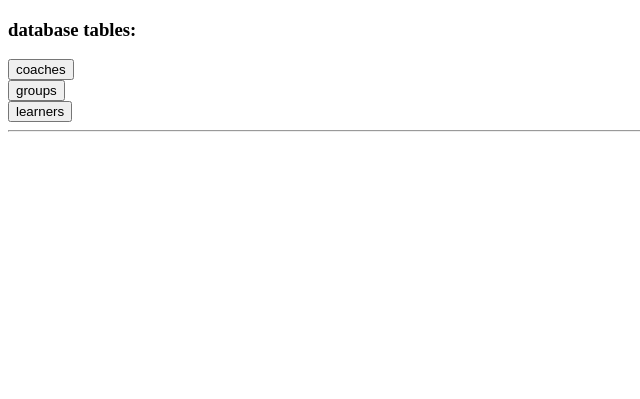
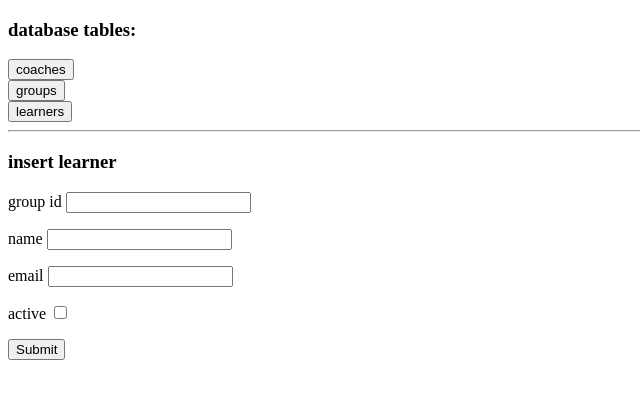
Before and after one commit to becodeorg/verou-3-sql-introduction-magalifabri, a PHP site: page / in a window 1280 px wide. Shown: the top 399 px of the page, without its empty margins (0-640 px from the left). Run offline with PHP 8.4, Linux system fonts and the light colour scheme.

Commit message:
Add html form for adding a learner

```diff
--- a/index.php
+++ b/index.php
@@ -97,6 +97,12 @@ if (!empty($tableToShow)) {
     $htmlTable = showTable($tableToShow);
 }
 
+if (key_exists('insertLearner', $_POST)) {
+    echo '<pre>';
+    var_dump($_POST);
+    echo '</pre>';
+}
+
 ?>
 
 <!DOCTYPE html>
@@ -122,6 +128,27 @@ if (!empty($tableToShow)) {
         <?= $htmlTable ?>
     <?php endif ?>
 
+    <form action="" method="POST">
+        <h3>insert learner</h3>
+        <p>
+            <label for="group_id">group id</label>
+            <input type="number" id="group_id" name="group_id" value="<?= $_POST['group_id'] ?? '' ?>">
+        </p>
+        <p>
+            <label for="name">name</label>
+            <input type="text" id="name" name="name" value="<?= $_POST['name'] ?? '' ?>">
+        </p>
+        <p>
+            <label for="email">email</label>
+            <input type="email" id="email" name="email" value="<?= $_POST['email'] ?? '' ?>">
+        </p>
+        <p>
+            <label for="active">active</label>
+            <input type="checkbox" id="active" name="active" <?= isset($_POST['active']) ? "checked" : '' ?>>
+        </p>
+        <input type="submit" name="insertLearner">
+    </form>
+
 </body>
 
 </html>
```
